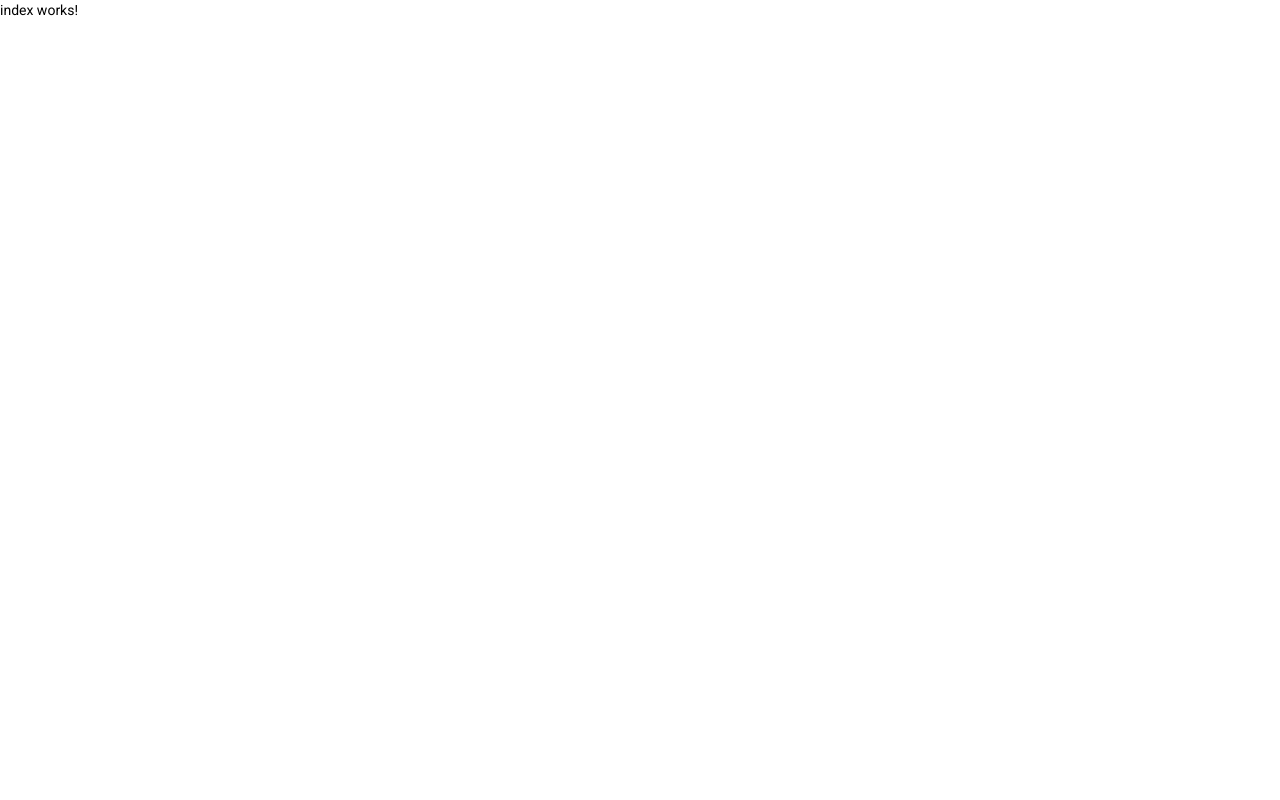
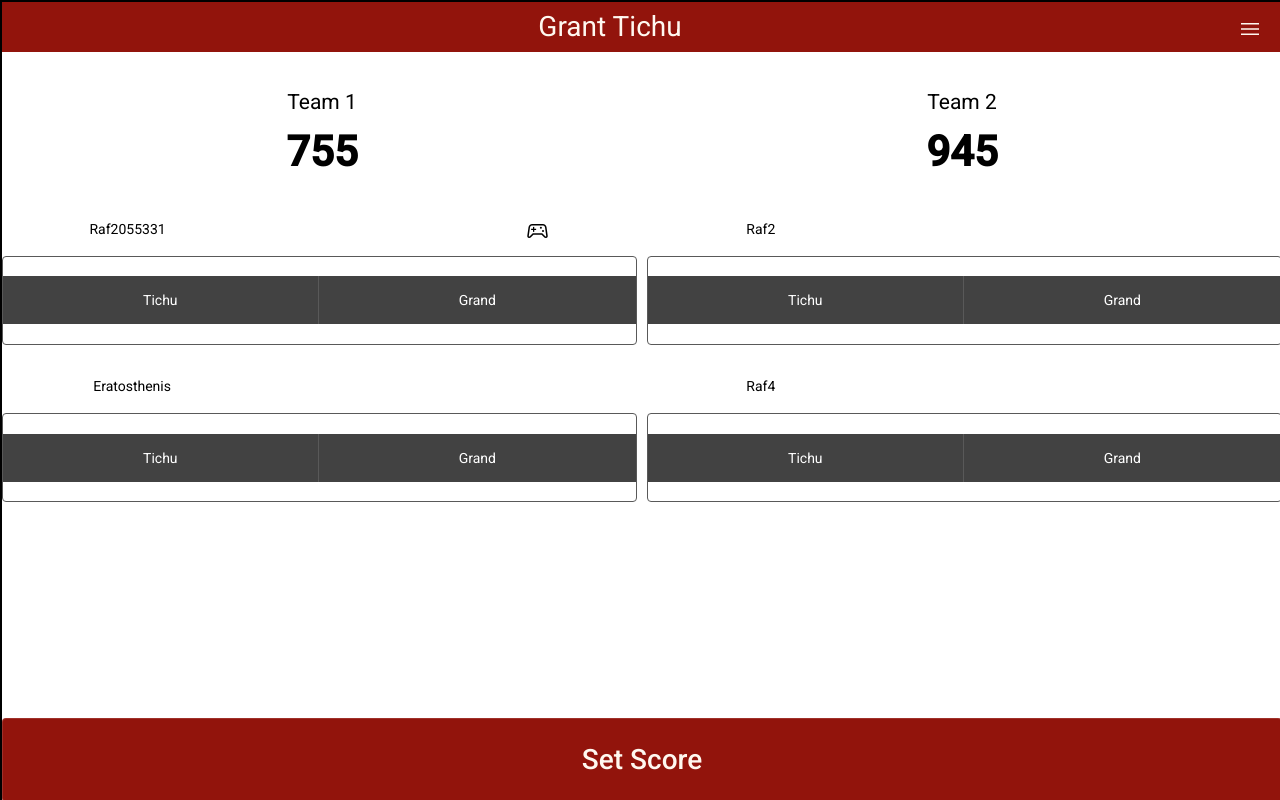
Before and after one commit to a21s-dev/grand-tichu, an Angular app: page / in a window 1280 px wide. Built offline with nearby package versions, Linux system fonts and the light colour scheme.

Commit message:
Migrate old code

```diff
--- a/src/app/app.module.ts
+++ b/src/app/app.module.ts
@@ -7,6 +7,8 @@ import {IndexComponent} from './components/index/index.component';
 import {BrowserAnimationsModule} from '@angular/platform-browser/animations';
 import {ServiceWorkerModule} from '@angular/service-worker';
 import {environment} from '../environments/environment';
+import {MatButtonToggleModule} from "@angular/material/button-toggle";
+import {MatButtonModule} from "@angular/material/button";
 
 @NgModule({
 	declarations: [
@@ -22,7 +24,9 @@ import {environment} from '../environments/environment';
 			// Register the ServiceWorker as soon as the app is stable
 			// or after 30 seconds (whichever comes first).
 			registrationStrategy: 'registerWhenStable:30000'
-		})
+		}),
+		MatButtonToggleModule,
+		MatButtonModule
 	],
 	providers: [],
 	bootstrap: [AppComponent]
--- a/src/app/components/index/index.component.html
+++ b/src/app/components/index/index.component.html
@@ -1 +1,121 @@
-<p>index works!</p>
+<div class="container">
+	<nav>
+		<div class="hidden_offset"></div>
+		<div class="app_title">Grant Tichu</div>
+		<button mat-button>
+			<span class="material-symbols-outlined options"> menu </span>
+		</button>
+	</nav>
+	<div class="team_names_and_scores">
+		<div class="team_name team1_name">Team 1</div>
+		<div class="team_name team2_name">Team 2</div>
+		<div class="team_score team1_score">755</div>
+		<div class="team_score team2_score">945</div>
+	</div>
+	<div class="team_members_and_tichu_controls">
+		<div class="player">
+			<div class="player_top_row">
+				<div class="player_name">Raf2055331</div>
+				<div class="hidden_offset"></div>
+				<!-- <div class="player_shuffles"> -->
+				<button mat-button class="player_shuffles">
+					<span class="material-symbols-outlined"> sports_esports </span>
+				</button>
+				<!-- </div> -->
+				<!-- <span class="material-symbols-outlined player_shuffles">
+				  sports_esports
+				</span> -->
+			</div>
+			<mat-button-toggle-group
+				class="player_bottom_row"
+				name="player1_controls_group"
+				aria-label="Font Style"
+				multiple
+				(change)="toggleChange($event)"
+			>
+				<mat-button-toggle class="player_tichu" value="3"
+				>Tichu
+				</mat-button-toggle
+				>
+				<mat-button-toggle class="player_grand_tichu" value="2"
+				>Grand
+				</mat-button-toggle>
+			</mat-button-toggle-group>
+		</div>
+
+		<div class="player">
+			<div class="player_top_row">
+				<div class="player_name">Raf2</div>
+				<div class="hidden_offset"></div>
+				<div class="player_shuffles"></div>
+			</div>
+			<mat-button-toggle-group
+				class="player_bottom_row"
+				name="player2_controls_group"
+				aria-label="Font Style"
+				multiple
+				(change)="toggleChange($event)"
+			>
+				<mat-button-toggle class="player_tichu" value="3"
+				>Tichu
+				</mat-button-toggle
+				>
+				<mat-button-toggle class="player_grand_tichu" value="2"
+				>Grand
+				</mat-button-toggle
+				>
+			</mat-button-toggle-group>
+		</div>
+
+		<div class="player">
+			<div class="player_top_row">
+				<div class="player_name">Eratosthenis</div>
+				<div class="hidden_offset"></div>
+				<div class="player_shuffles"></div>
+			</div>
+			<mat-button-toggle-group
+				class="player_bottom_row"
+				name="player3_controls_group"
+				aria-label="Font Style"
+				multiple
+				(change)="toggleChange($event)"
+			>
+				<mat-button-toggle class="player_tichu" value="3"
+				>Tichu
+				</mat-button-toggle
+				>
+				<mat-button-toggle class="player_grand_tichu" value="2"
+				>Grand
+				</mat-button-toggle
+				>
+			</mat-button-toggle-group>
+		</div>
+
+		<div class="player">
+			<div class="player_top_row">
+				<div class="player_name">Raf4</div>
+				<div class="hidden_offset"></div>
+				<div class="player_shuffles"></div>
+			</div>
+			<mat-button-toggle-group
+				class="player_bottom_row"
+				name="player4_controls_group"
+				aria-label="Font Style"
+				multiple
+				(change)="toggleChange($event)"
+			>
+				<mat-button-toggle class="player_tichu" value="3"
+				>Tichu
+				</mat-button-toggle
+				>
+				<mat-button-toggle class="player_grand_tichu" value="2"
+				>Grand
+				</mat-button-toggle
+				>
+			</mat-button-toggle-group>
+		</div>
+	</div>
+	<div class="set_score_area">
+		<button mat-stroked-button color="primary">Set Score</button>
+	</div>
+</div>
--- a/src/app/components/index/index.component.scss
+++ b/src/app/components/index/index.component.scss
@@ -0,0 +1,164 @@
+$raisin-black: #1e1e24ff;
+$dark-red: #92140cff;
+$floral-white: #fff8f0ff;
+$deep-champagne: #ffcf99ff;
+$space-cadet: #111d4aff;
+
+$primary_color: $dark-red;
+$primary_text_color: $floral-white;
+
+.container {
+	border: 2px solid black;
+	display: flex;
+	flex-direction: column;
+	width: 100%;
+	height: 100%;
+	overflow: hidden;
+	position: fixed;
+}
+
+nav {
+	// border: 5px solid blue;
+	background-color: $primary_color;
+	color: $primary_text_color;
+	height: 50px;
+	display: flex;
+	justify-content: space-between;
+	align-items: center;
+}
+
+nav > * {
+	font-size: 2em;
+}
+
+nav > .app_title {
+}
+
+nav > .options {
+	display: flex;
+	align-items: center;
+	justify-content: center;
+}
+
+.team_names_and_scores {
+	// border: 5px solid red;
+	height: 70px;
+	padding-top: 40px;
+	padding-bottom: 40px;
+	display: grid;
+	grid-template-columns: repeat(2, auto);
+	grid-template-rows: 20px 50px;
+	grid-row-gap: 15px;
+}
+
+.team_names_and_scores > * {
+	/*   border: 2px solid black; */
+	display: flex;
+	justify-content: center;
+	align-items: center;
+	font-size: 1.5em;
+}
+
+.team_names_and_scores > .team_score {
+	font-weight: bolder;
+	font-size: 3em;
+}
+
+.team_members_and_tichu_controls {
+	// border: 5px solid purple;
+	height: 300px;
+	display: grid;
+	grid-template-columns: repeat(2, auto);
+	grid-template-rows: repeat(2, auto);
+	grid-row-gap: 15px;
+	grid-column-gap: 10px;
+}
+
+.team_members_and_tichu_controls > .player {
+	// border: 2px solid pink;
+	display: flex;
+	align-items: stretch;
+	flex-direction: column;
+}
+
+.team_members_and_tichu_controls > .player > .player_top_row {
+	// border: 2px solid green;
+	flex-grow: 1;
+	display: grid;
+	// flex-direction: row;
+	// justify-content: center;
+	// align-items: center;
+	grid-template-columns: repeat(3, auto);
+	grid-template-rows: 20px;
+	align-items: center;
+	align-content: center;
+	justify-content: space-around;
+	grid-column-gap: 5px;
+}
+
+.team_members_and_tichu_controls > .player > .player_top_row > * {
+	// border: 1px solid black;
+	// flex-grow: 2;
+}
+
+.team_members_and_tichu_controls > .player > .player_top_row > .player_name,
+.player_shuffles {
+	display: flex;
+	align-items: center;
+	justify-content: center;
+	// overflow: hidden;
+	// white-space: nowrap;
+	// text-overflow: ellipsis;
+	// max-width: 5ch;
+}
+
+.team_members_and_tichu_controls
+> .player
+> .player_top_row
+> .player_shuffles {
+	// padding: 0;
+}
+
+.team_members_and_tichu_controls
+> .player
+> .player_top_row
+> .player_shuffles {
+	padding: 0;
+	margin: 0;
+	font-size: 2.2em;
+	user-select: none;
+	min-width: 0;
+}
+
+.team_members_and_tichu_controls > .player > .player_bottom_row {
+	// border: 3px solid green;
+	height: 20px;
+	display: flex;
+	flex-direction: row;
+	justify-content: center;
+	align-items: center;
+	flex-grow: 2;
+}
+
+.team_members_and_tichu_controls > .player > .player_bottom_row > * {
+	// border: 1px solid blue;
+	flex-grow: 1;
+}
+
+.set_score_area {
+	// border: 5px solid yellow;
+	display: flex;
+	padding-top: 40px;
+	justify-content: center;
+	align-items: center;
+	margin-top: auto;
+	// align-self: flex-end;
+}
+
+.set_score_area > button {
+	width: 100%;
+	font-size: 2em;
+	height: 3em;
+	background-color: $primary_color;
+	color: $primary_text_color;
+}
--- a/src/app/components/index/index.component.ts
+++ b/src/app/components/index/index.component.ts
@@ -1,4 +1,5 @@
 import {Component, OnInit} from '@angular/core';
+import {MatButtonToggle, MatButtonToggleChange, MatButtonToggleGroup} from "@angular/material/button-toggle";
 
 @Component({
 	selector: 'app-index',
@@ -13,4 +14,14 @@ export class IndexComponent implements OnInit {
 	ngOnInit(): void {
 	}
 
+	toggleChange(event: MatButtonToggleChange) {
+		const toggle: MatButtonToggle | undefined = event.source;
+		if (toggle === undefined) {
+			return;
+		}
+		const group: MatButtonToggleGroup = toggle.buttonToggleGroup;
+		if (event.value.some((item: any) => item == toggle.value)) {
+			group.value = [toggle.value];
+		}
+	}
 }
--- a/src/index.html
+++ b/src/index.html
@@ -9,6 +9,10 @@
 	<link rel="preconnect" href="https://fonts.gstatic.com">
 	<link href="https://fonts.googleapis.com/css2?family=Roboto:wght@300;400;500&amp;display=swap" rel="stylesheet">
 	<link href="https://fonts.googleapis.com/icon?family=Material+Icons" rel="stylesheet">
+	<link rel="stylesheet"
+		  href="https://fonts.googleapis.com/css2?family=Material+Symbols+Outlined:opsz,wght,FILL,GRAD@20..48,100..700,0..1,-50..200"/>
+
+
 	<link rel="manifest" href="manifest.webmanifest">
 	<meta name="theme-color" content="#1976d2">
 </head>
--- a/src/styles.scss
+++ b/src/styles.scss
@@ -8,3 +8,7 @@ body {
 	margin: 0;
 	font-family: Roboto, "Helvetica Neue", sans-serif;
 }
+
+.material-symbols-outlined {
+	font-variation-settings: 'FILL' 0, 'wght' 400, 'GRAD' 0, 'opsz' 48;
+}
```
